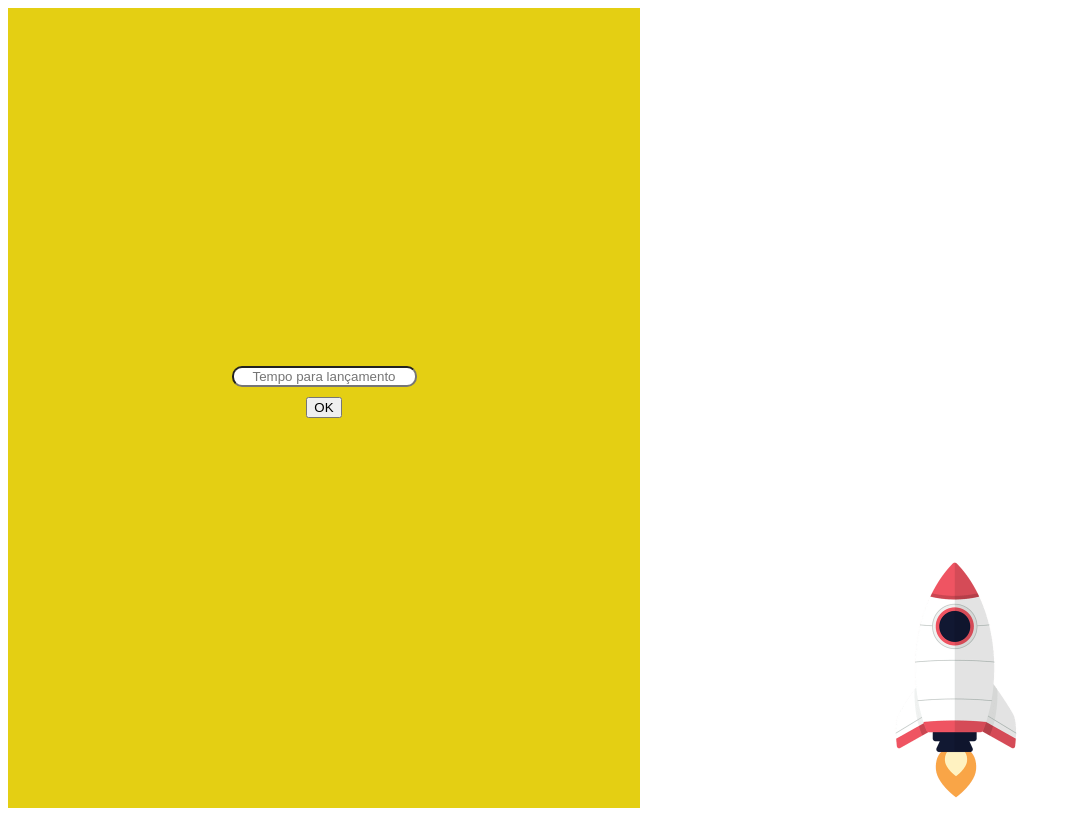
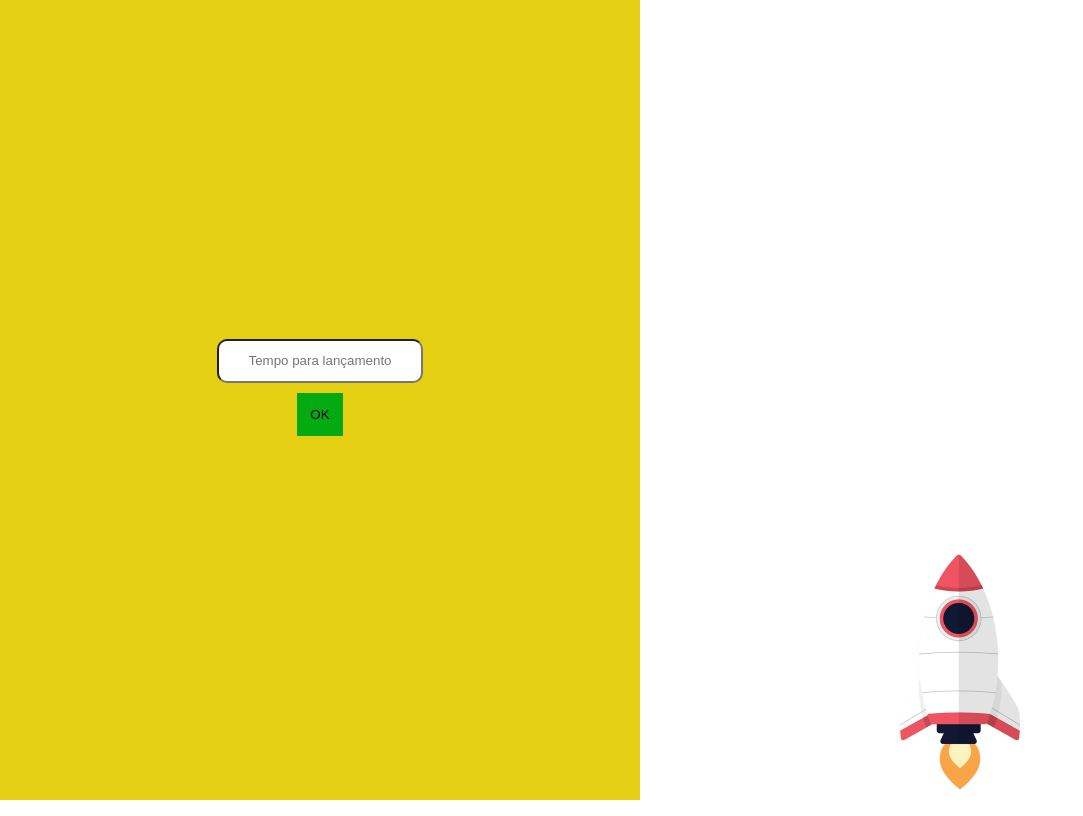
Before and after one commit to GustavoSilvaFerreira/avanade-academy, a plain HTML site: page dia3/index.html in a window 1280 px wide. Shown: the whole page, without its empty margins (0-1083 px from the left). Drawn offline with Linux system fonts and the light colour scheme.

Commit message:
melhorar css

```diff
--- a/dia3/css/style.css
+++ b/dia3/css/style.css
@@ -1,7 +1,13 @@
+* {
+	margin: 0;
+	padding: 0;
+}
+
 #displayFlex {
 	display: flex;
 	justify-content: space-around;
 	align-items: stretch;
+	height: 100vh;
 }
 
 #contagem {
@@ -17,6 +23,7 @@
 	border-radius: 10px;
 	margin-bottom: 10px;
 	text-align: center;
+	padding: 2%;
 }
 
 #foguete {
@@ -30,3 +37,15 @@
 	width: 20%;
 	position: absolute;
 }
+
+#clicou {
+	background: #04aa12;
+	padding: 2%;
+	border: 1px solid #04aa12;
+	cursor: pointer;
+}
+
+#temporizador {
+	color: #fff;
+	padding: 2%;
+}
--- a/dia3/js/script.js
+++ b/dia3/js/script.js
@@ -1,7 +1,3 @@
-var screenHeight = window.innerHeight;
-var displayFlex = document.getElementById('displayFlex');
-displayFlex.style.height = screenHeight + 'px';
-
 function dispararFoguete() {
 	var foguete = document.getElementById('imagemFoguete');
 	var posicao = foguete.offsetTop;
```
Also changed, not shown: dia3/index.html (renamed from dia3/exercicio2.html).
